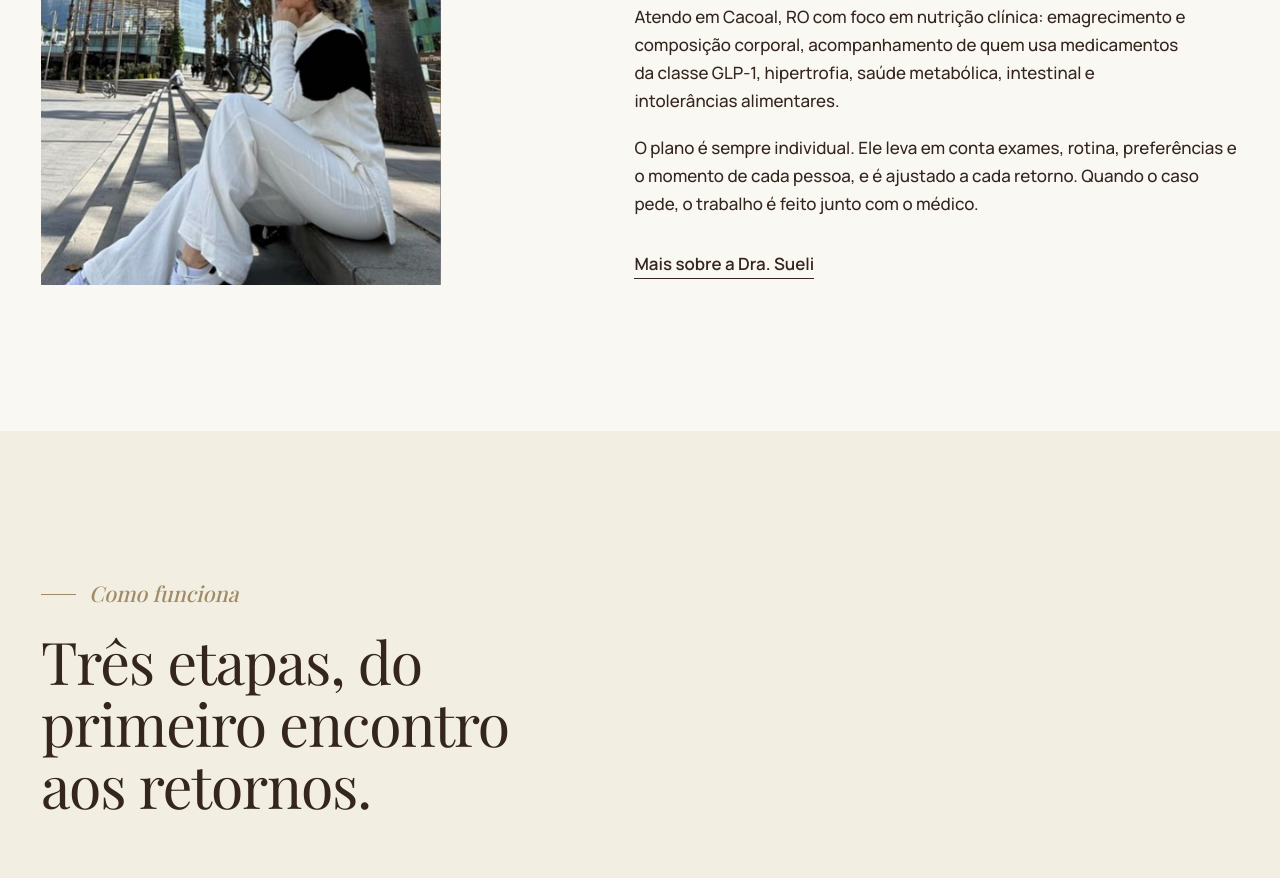
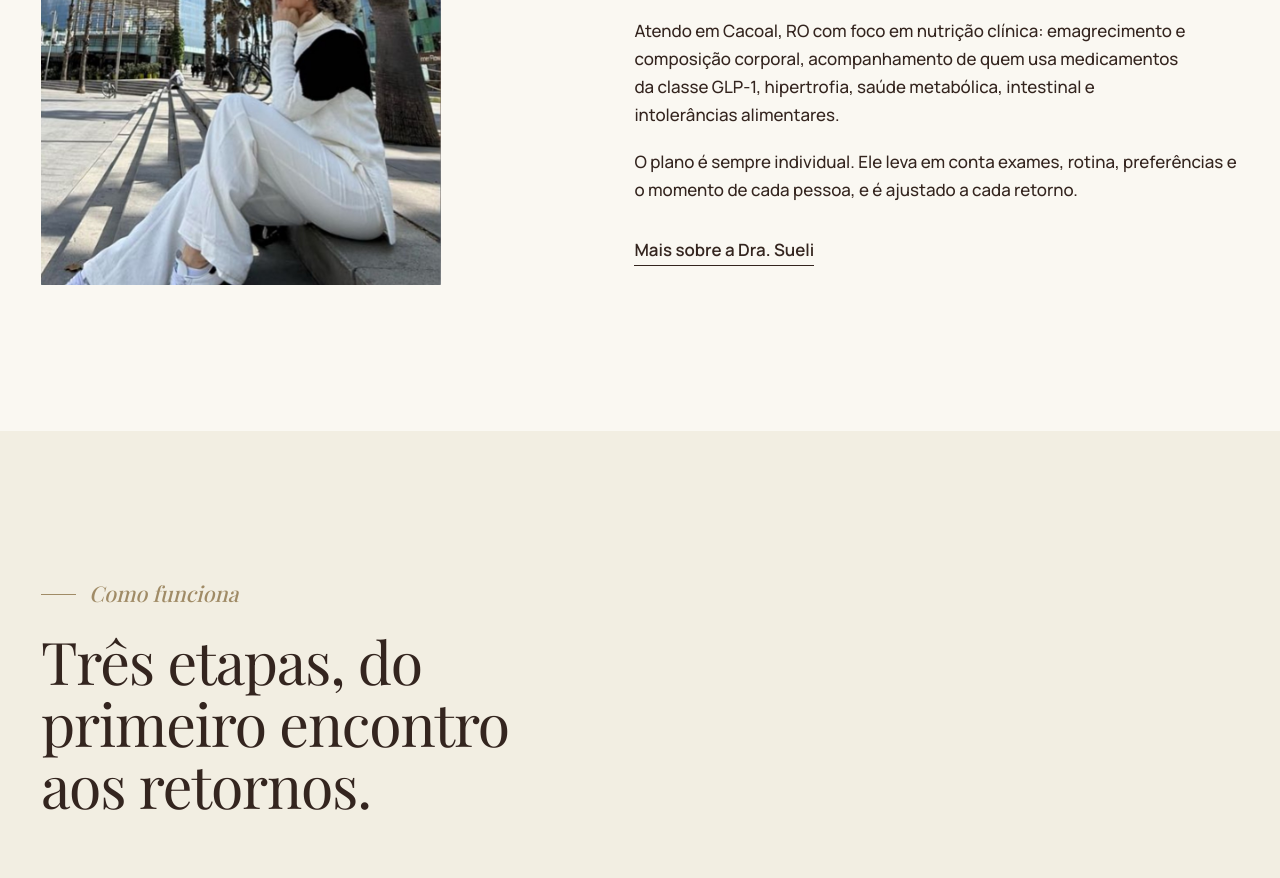
Before and after one commit to joaoodndn/SUELOI-RIBEIRO, an Astro site: page / in a window 1280 px wide. Shown: the part 3690-4568 px from the top of the page. Built offline with nearby package versions, Linux system fonts and the light colour scheme; Astro itself is replaced by a stand-in of ours; a web font is replaced by a local one.

Commit message:
Remove frase final do Sobre
Co-Authored-By: Claude Opus 5.5 <noreply@anthropic.com>
Claude-Session: https://claude.ai/code/session_0169rCMVXDrh4ZKeoz9EUfi4

```diff
--- a/src/pages/index.astro
+++ b/src/pages/index.astro
@@ -138,7 +138,7 @@ const etapas = [
         <p class="sobre__crn" data-anim="sobe">Nutricionista · {CONFIG.crn}</p>
         <div class="prosa" data-anim="sobe">
           <p>Atendo em {localTexto()} com foco em nutrição clínica: emagrecimento e composição corporal, acompanhamento de quem usa medicamentos da classe GLP-1, hipertrofia, saúde metabólica, intestinal e intolerâncias alimentares.</p>
-          <p>O plano é sempre individual. Ele leva em conta exames, rotina, preferências e o momento de cada pessoa, e é ajustado a cada retorno. Quando o caso pede, o trabalho é feito junto com o médico.</p>
+          <p>O plano é sempre individual. Ele leva em conta exames, rotina, preferências e o momento de cada pessoa, e é ajustado a cada retorno.</p>
         </div>
         <a class="link sobre__link" href="/sobre" data-anim="sobe">Mais sobre a Dra. Sueli</a>
       </div>
```
